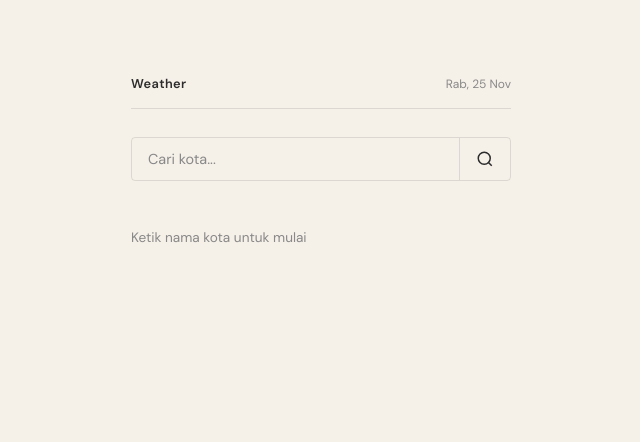
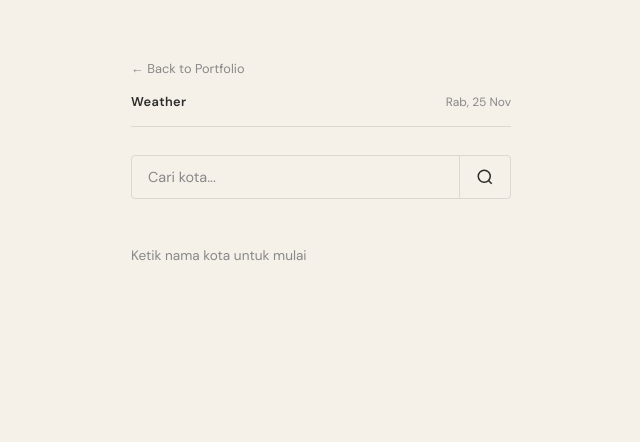
Before and after one commit to mdil2k21-sys/weather-app, a plain HTML site: page index.html in a window 1280 px wide. Shown: the part 152-594 px from the top of the page, without its empty margins (319-959 px from the left). Drawn offline with Linux system fonts and the light colour scheme.

Commit message:
add back link

```diff
--- a/index.html
+++ b/index.html
@@ -12,7 +12,7 @@
 <body>
 
     <div class="app">
-
+<a href="https://portofolio-08do.netlify.app" style="font-size:0.8rem; color:#888; text-decoration:none; display:inline-block; margin-bottom:16px;">← Back to Portfolio</a>
         <!-- Header -->
         <header class="app-header">
             <span class="app-title">Weather</span>
```
